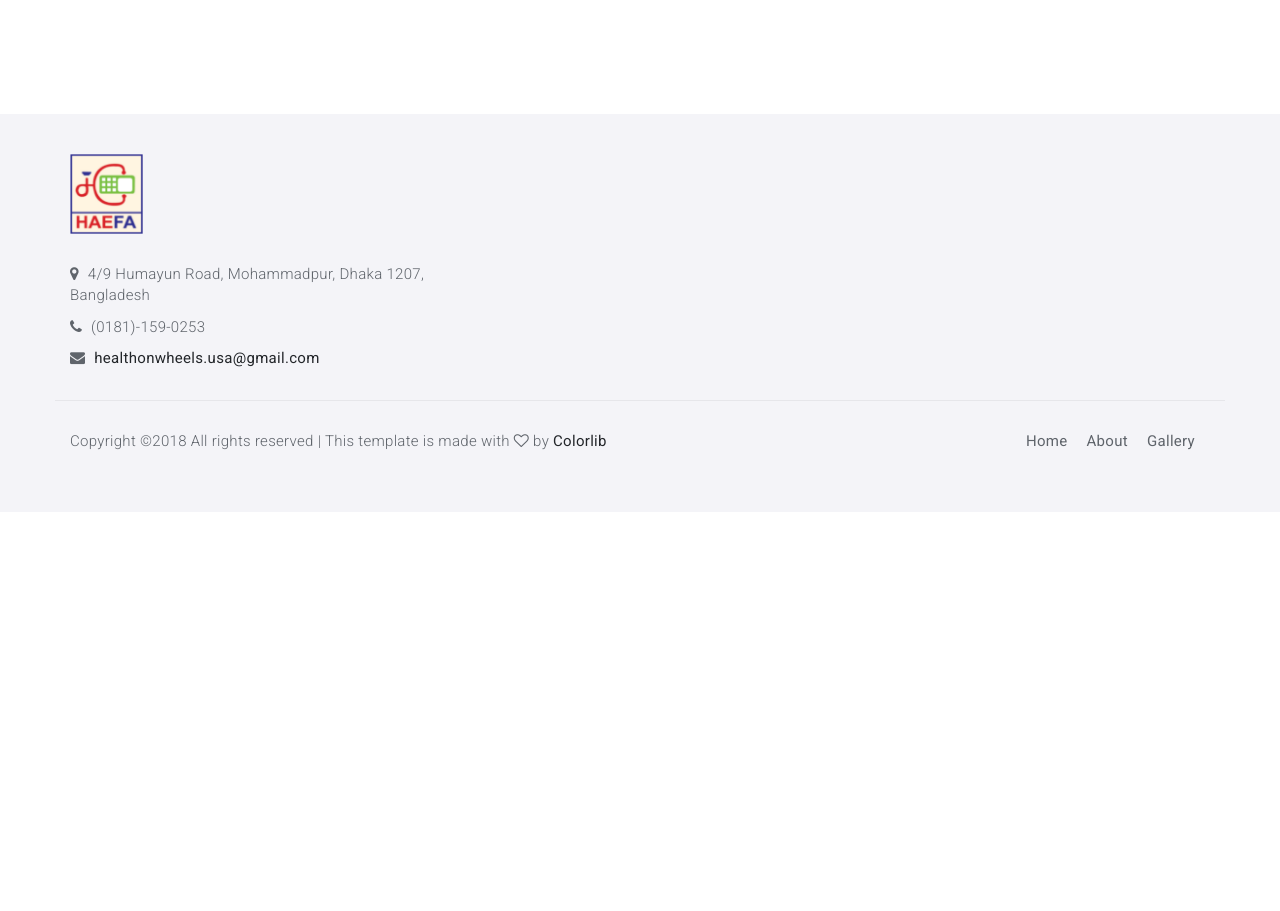
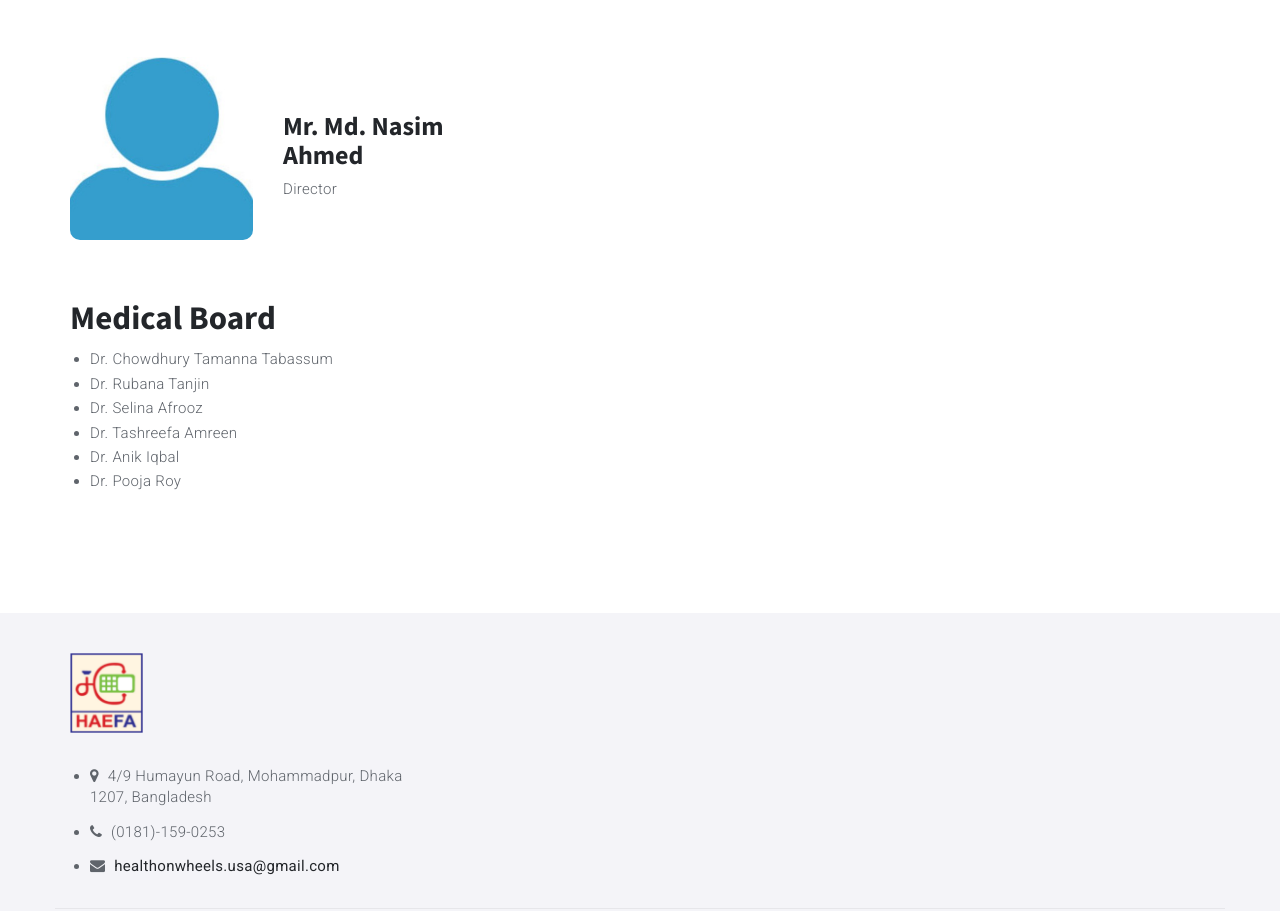
Before and after one commit to hamza162/hamza162.github.io, a plain HTML site: page about.html in a window 1280 px wide. Shown: the part 1820-2731 px from the top of the page. Before the commit the page ends 2332 px from the top, so only its background shows below. Drawn offline with Linux system fonts and the light colour scheme; a script that the page names is missing.

Commit message:
pics and med board

```diff
--- a/about.html
+++ b/about.html
@@ -110,7 +110,7 @@
 
 					<div class="event">
 						<div class="event-img">
-								<img src="./img/blank.jpg" alt="">
+								<img src="./img/alam.jpg" alt="">
 						</div>
 						<div class="event-content">
 							<h3><a href="single-event.html">Mr. Md. Nurul Alam</a></h3>
@@ -186,6 +186,29 @@
 
 					</div>
 					</div>
+
+					<div class="event">
+						<div class="event-img">
+								<img src="./img/blank.jpg" alt="">
+						</div>
+						<div class="event-content">
+							<h3><a href="single-event.html">Mr. Md. Nasim Ahmed</a></h3>
+							<ul class="event-meta">
+							</ul>
+							<p>Director</p>
+
+					</div>
+					</div>
+
+					<h2>Medical Board</h2>
+					<ul>
+					  <li>Dr. Chowdhury Tamanna Tabassum</li>
+					  <li>Dr. Rubana Tanjin</li>
+					  <li>Dr. Selina Afrooz</li>
+					  <li>Dr. Tashreefa Amreen</li>
+					  <li>Dr. Anik Iqbal</li>
+					  <li>Dr. Pooja Roy</li>
+					</ul>
 					</div>
 				</div>
 				<!-- /about content -->
--- a/css/style.css
+++ b/css/style.css
@@ -85,7 +85,12 @@ a:hover, a:focus {
 ul, ol {
   margin: 0;
   padding: 0;
-  list-style: none
+  padding-left: 20px;
+
+}
+
+li {
+  padding-top: 3px;
 }
 
 blockquote {
```
Also changed, not shown: img/alam.jpg (added), img/antora.jpg.
